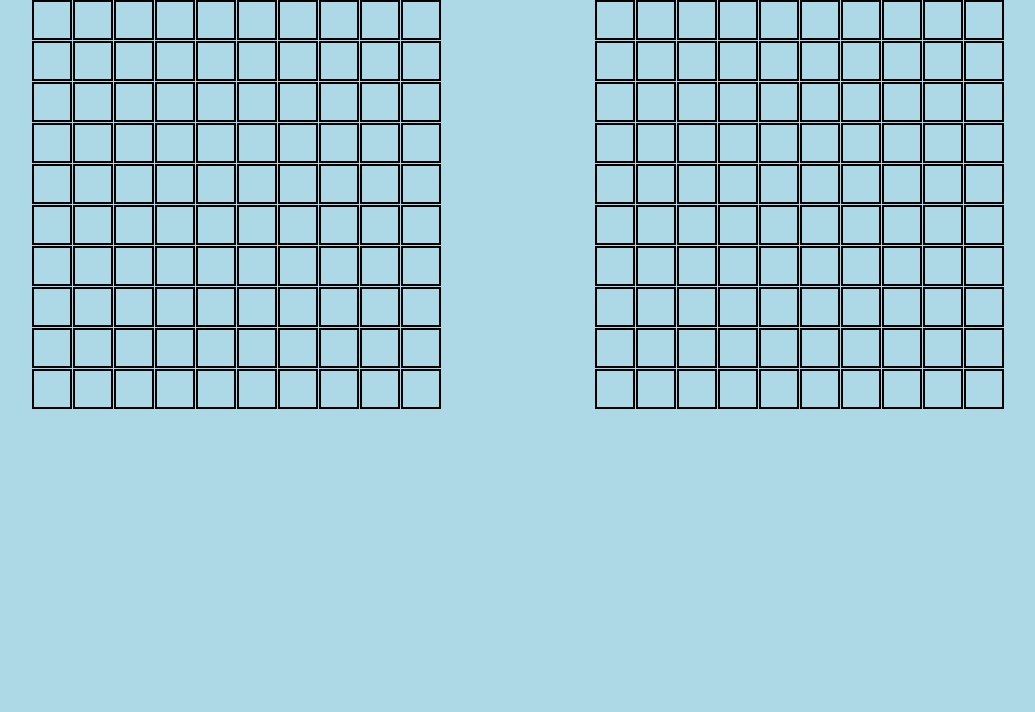
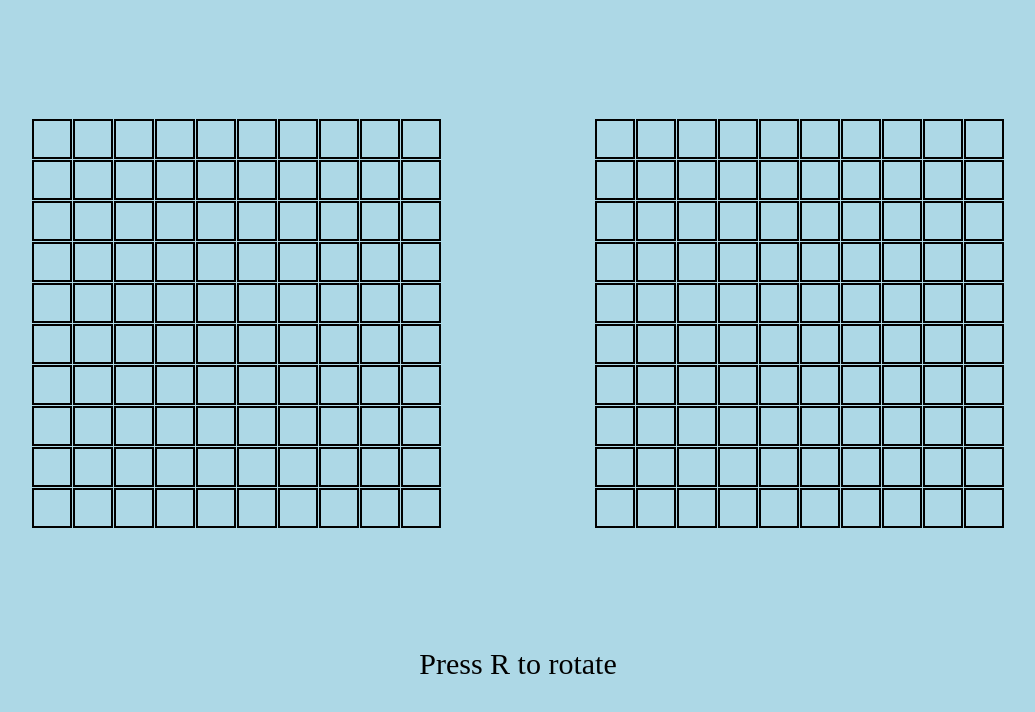
Before and after one commit to purgz/Battleship-js, a website with bundled scripts: page index.html in a window 1280 px wide. Shown: the whole page, without its empty margins (122-1157 px from the left). Built offline with nearby package versions, Linux system fonts and the light colour scheme.

Commit message:
refactored html slightly

```diff
--- a/index.html
+++ b/index.html
@@ -11,10 +11,16 @@
 
   <body>
 
+    <div id = "board-container">
+      <div id = "board"></div>
+      <div id = "aiBoard"></div>
 
-    <div id = "board"></div>
-    <div id = "aiBoard"></div>
+    </div>
 
+
+    <div id = "info">
+      Press R to rotate
+    </div>
 
   </body>
 
--- a/index.js
+++ b/index.js
@@ -26,6 +26,7 @@ function createBoardGrid(board) {
     }
     board.appendChild(row);
   }
+
 }
 
 function addEventListeners() {
@@ -267,11 +268,13 @@ function placeShips() {
   for (let i = 0; i < player.gameboard.ships.length; i++) {}
 }
 
+
 createBoardGrid(yourBoard);
 createBoardGrid(aiBoard);
 //addEventListeners();
 renderOwnBoard();
 placeShips();
+
 
 /*todo
   //add functionality to place ships at the start
--- a/style.css
+++ b/style.css
@@ -6,10 +6,22 @@ body{
   margin: 0;
   padding: 0;
   display: flex;
-  flex-direction: row;
+  flex-direction: column;
   justify-content: space-evenly;
   background-color: lightblue;
   height: 100vh;
+}
+
+#board-container{
+  display: flex;
+  flex-direction: row;
+  justify-content: space-evenly;
+}
+
+#info{
+  font-size: 30px;
+  display: flex;
+  justify-content: center;
 }
 
 #board, #aiBoard{
```
